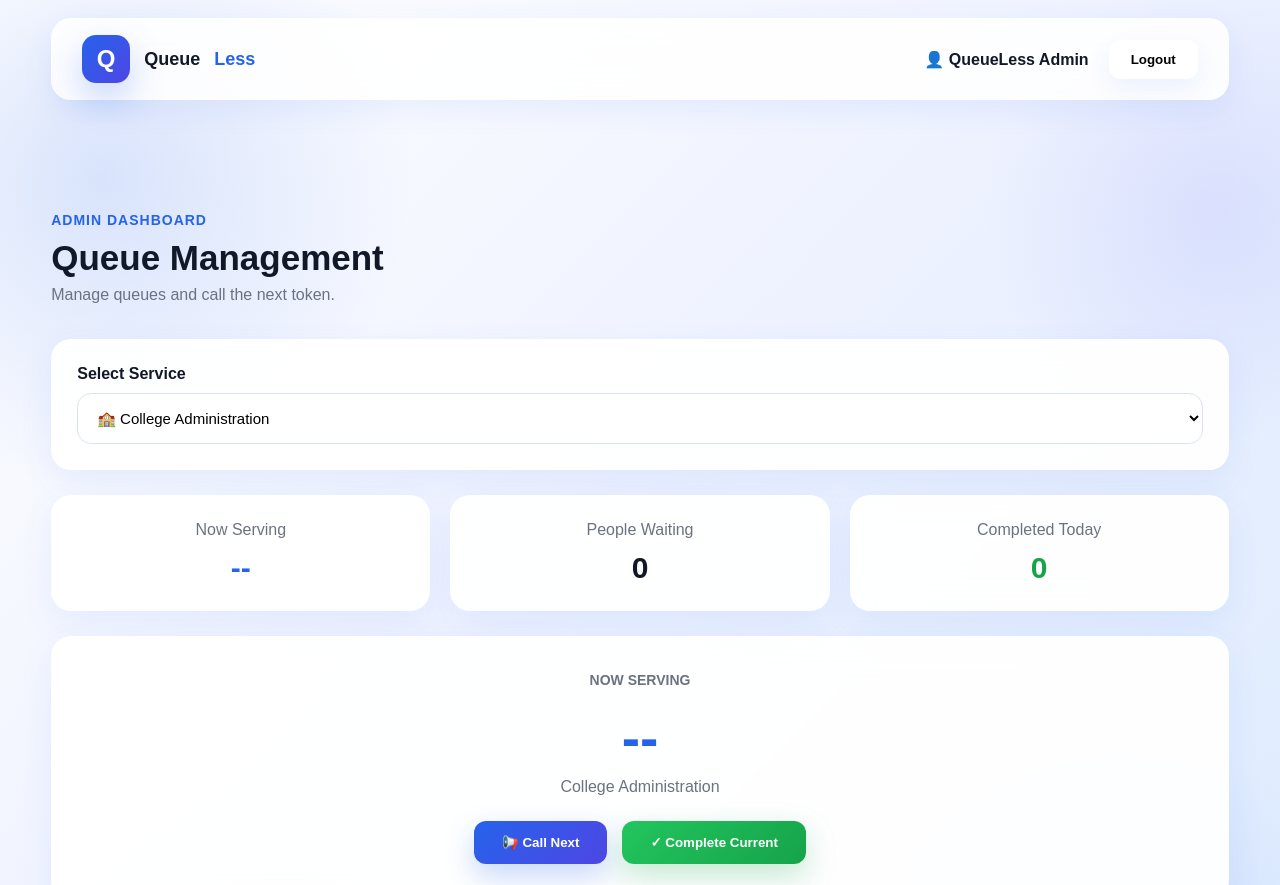
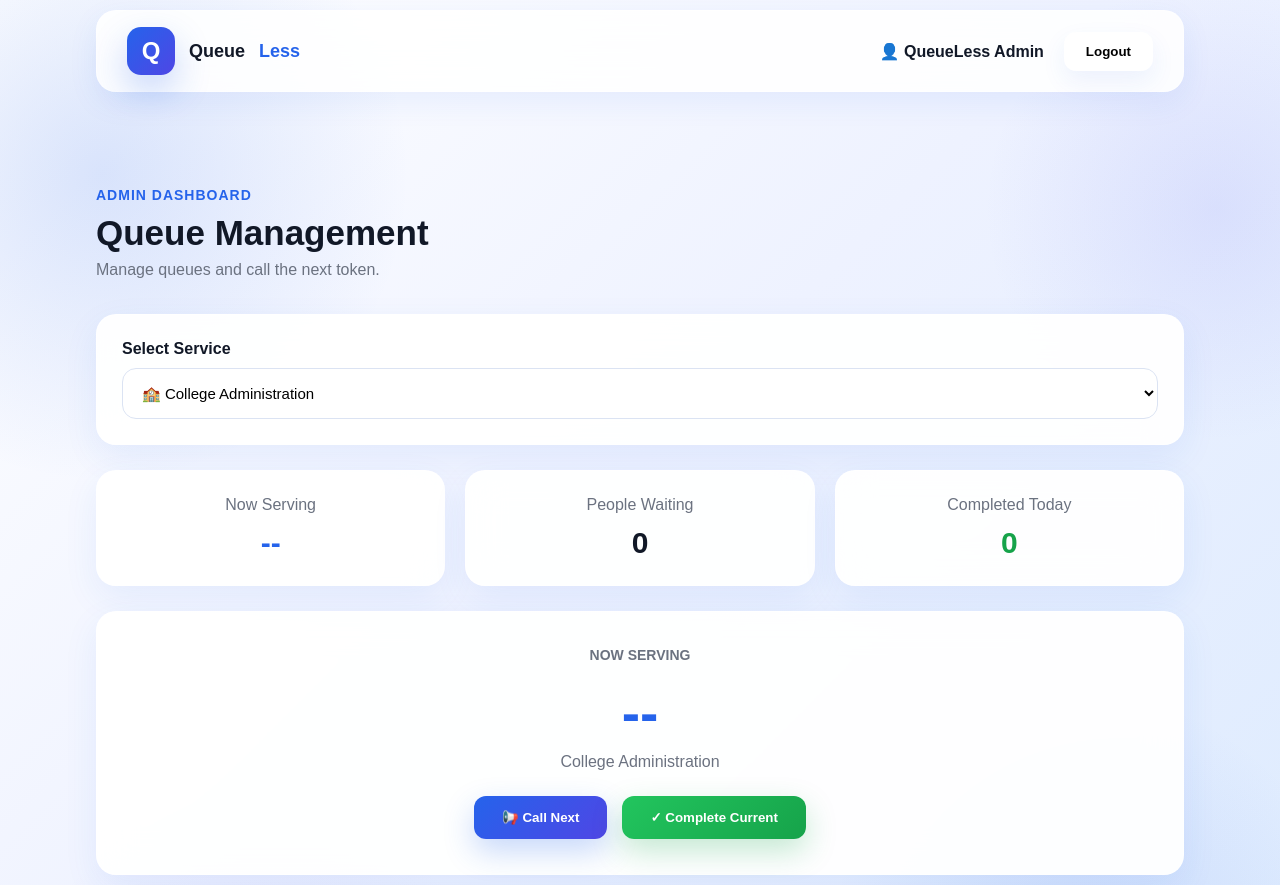
Before and after one commit to Ramu9391/QueueLess, a website: page admin.html in a window 1280 px wide. Shown: the top 885 px of the page. Drawn offline with Linux system fonts and the light colour scheme; no server answers; sample sign-in values are in the browser's storage.

Commit message:
Finalize Admin Dashboard UI

```diff
--- a/admin.html
+++ b/admin.html
@@ -42,9 +42,10 @@ height:82px;
 
 position:sticky;
 
-top:18px;
+top:10px;
 
-width:min(1200px,92%);
+width:85%;
+max-width:1400px;
 
 margin:auto;
 
@@ -174,9 +175,10 @@ box-shadow:
 
         .container{
 
-width:min(1200px,92%);
+width:85%;
+max-width:1400px;
 
-margin:130px auto 50px;
+margin:105px auto 50px;
 
 }
 
```
